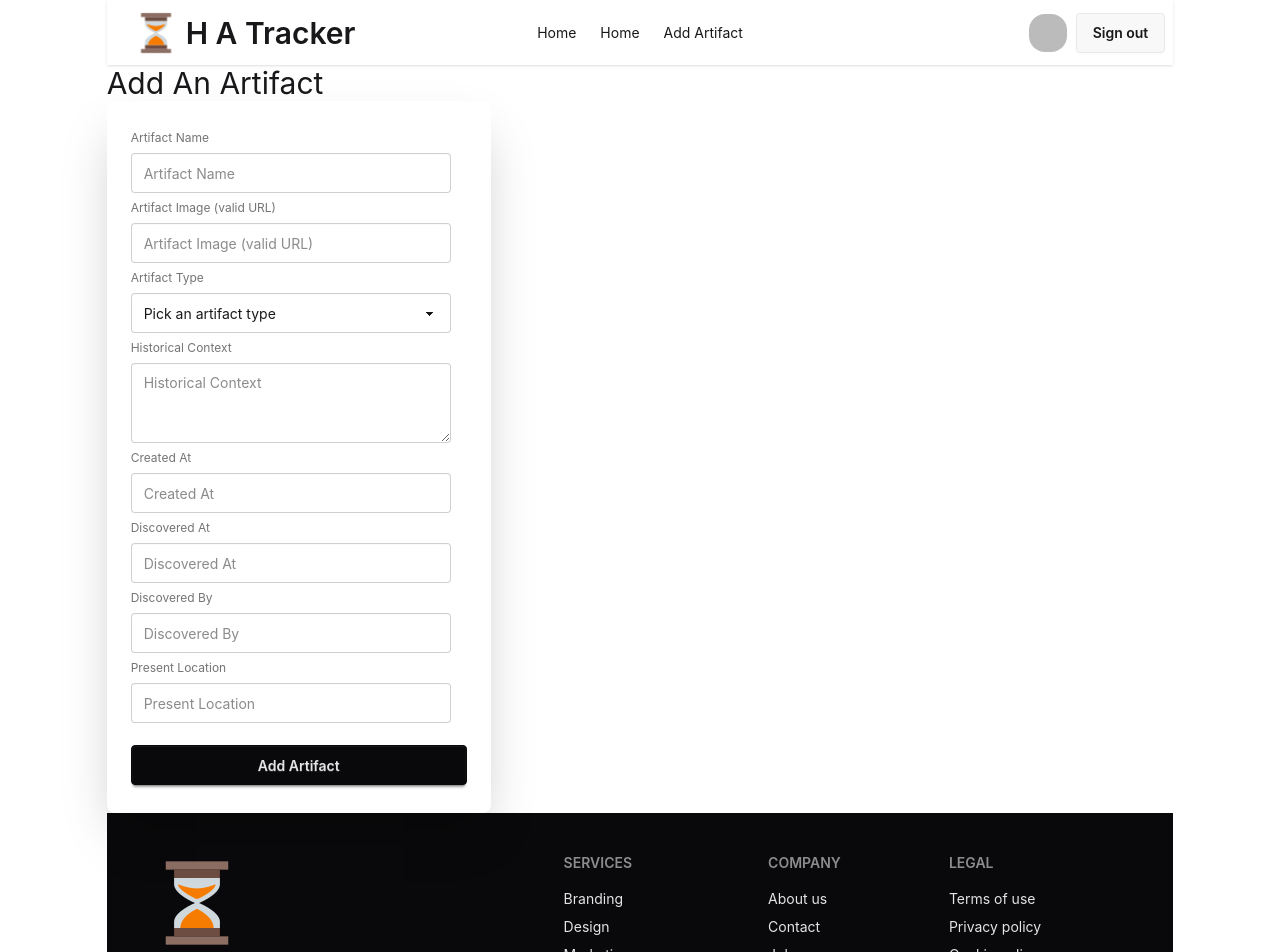
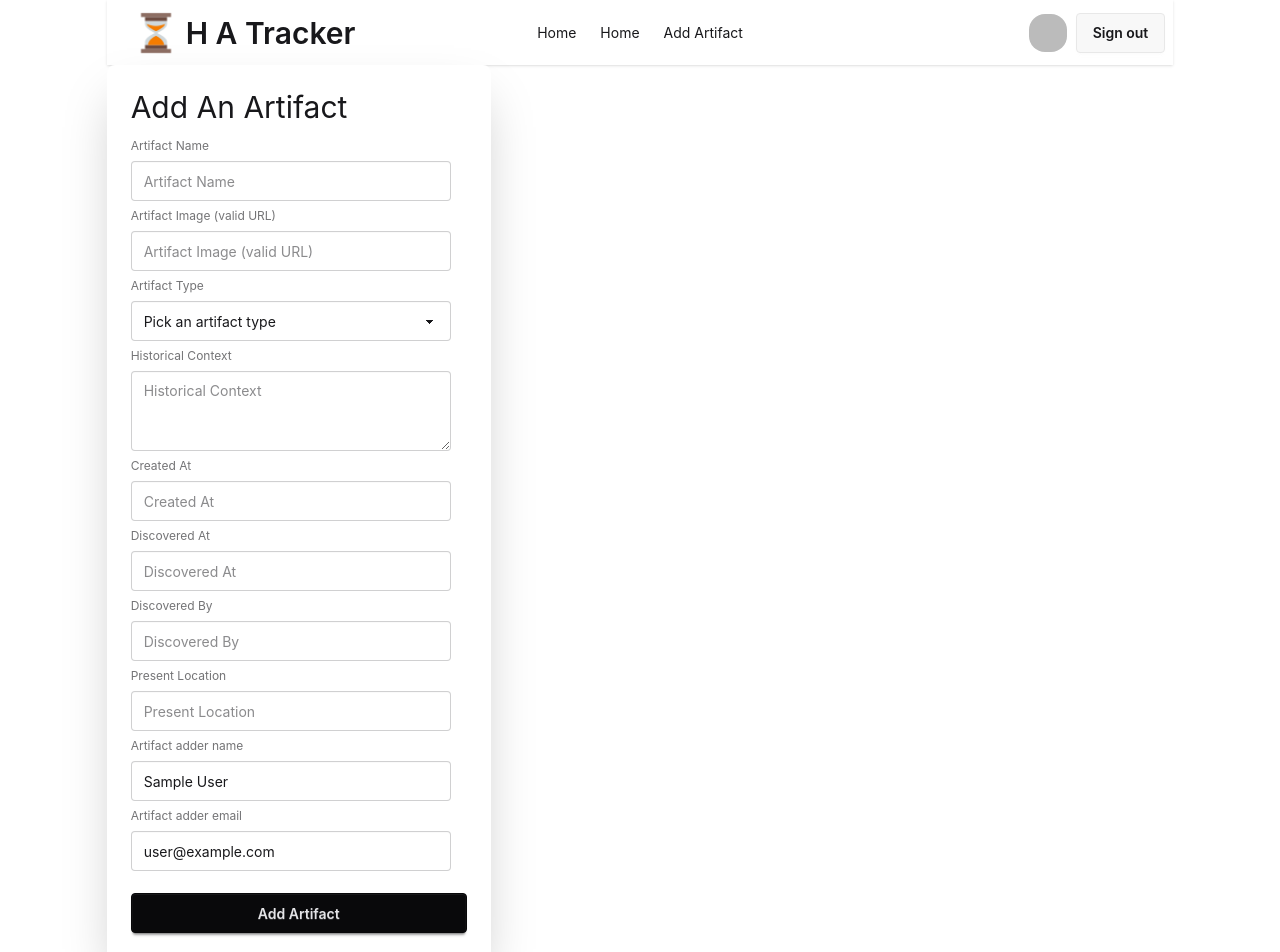
Before and after one commit to DevelopWebAdnan/historical-artifacts-tracker-client, a React (Vite) app: page /addArtifact in a window 1280 px wide. Shown: the top 952 px of the page. Built offline with nearby package versions, Linux system fonts and the light colour scheme; no server answers; sample sign-in values are in the browser's storage.

Commit message:
Upon successful submission, the data in the AddArtifact page is stored in the database; also a notification of a sweetalert is displayed.

```diff
--- a/package.json
+++ b/package.json
@@ -18,6 +18,7 @@
     "react-dom": "^19.2.6",
     "react-router-dom": "^7.15.1",
     "sort-by": "^1.2.0",
+    "sweetalert2": "^11.26.25",
     "tailwindcss": "^4.3.0"
   },
   "devDependencies": {
--- a/src/pages/AddArtifacts/AddArtifacts.jsx
+++ b/src/pages/AddArtifacts/AddArtifacts.jsx
@@ -1,22 +1,55 @@
+import { useContext } from "react";
+import AuthContext from "../../context/AuthContext/AuthContext";
+import Swal from "sweetalert2";
 
 
 const AddArtifacts = () => {
+
+    const { user } = useContext(AuthContext);
+
+    const handleAddArtifact = e => {
+        e.preventDefault();
+        const formData = new FormData(e.target);
+        // console.log(formData.entries());
+        const newArtifact = Object.fromEntries(formData.entries());
+        console.log(newArtifact);
+
+        fetch('http://localhost:5000/historicalArtifacts', {
+            method: 'POST',
+            headers: {
+                'content-type': 'application/json'
+            },
+            body: JSON.stringify(newArtifact)
+        })
+            .then(res => res.json())
+            .then(data => {
+                if (data.insertedId) {
+                    Swal.fire({
+                        position: "top-end",
+                        icon: "success",
+                        title: "Artifact has been added",
+                        showConfirmButton: false,
+                        timer: 1500
+                    });
+                }
+            })
+    }
     return (
         <div>
-            <h2 className="text-3xl">Add An Artifact</h2>
             <div className="card bg-base-100 w-full max-w-sm shrink-0 shadow-2xl">
                 <div className="card-body">
-                    <form>
+                    <h2 className="text-3xl">Add An Artifact</h2>
+                    <form onSubmit={handleAddArtifact}>
                         <fieldset className="fieldset">
                             {/* Artifact Name */}
                             <label className="label">Artifact Name</label>
-                            <input type="text" name="name" className="input" placeholder="Artifact Name" />
+                            <input type="text" name="artifact_name" className="input" placeholder="Artifact Name" required />
                             {/* Artifact Image */}
                             <label className="label">Artifact Image (valid URL)</label>
-                            <input type="url" name="image" className="input" placeholder="Artifact Image (valid URL)" />
+                            <input type="url" name="artifact_image" className="input" placeholder="Artifact Image (valid URL)" required />
                             {/* Artifact Type */}
                             <label className="label">Artifact Type</label>
-                            <select defaultValue="Pick an artifact type" className="select">
+                            <select defaultValue="Pick an artifact type" name="artifact_type" className="select" required>
                                 <option disabled={true}>Pick an artifact type</option>
                                 <option>Tools</option>
                                 <option>Weapons</option>
@@ -25,19 +58,26 @@ const AddArtifacts = () => {
                             </select>
                             {/* Historical Context */}
                             <label className="label">Historical Context</label>
-                            <textarea className="textarea" placeholder="Historical Context"></textarea>
+                            <textarea name="historical_context" className="textarea" placeholder="Historical Context" required></textarea>
                             {/* Created At */}
                             <label className="label">Created At</label>
-                            <input type="text" name="createdAt" className="input" placeholder="Created At" />
+                            <input type="text" name="created_at" className="input" placeholder="Created At" required />
                             {/* Discovered At */}
                             <label className="label">Discovered At</label>
-                            <input type="text" name="discoveredAt" className="input" placeholder="Discovered At" />
+                            <input type="text" name="discovered_at" className="input" placeholder="Discovered At" required />
                             {/* Discovered By */}
                             <label className="label">Discovered By</label>
-                            <input type="text" name="discoveredBy" className="input" placeholder="Discovered By" />
+                            <input type="text" name="discovered_by" className="input" placeholder="Discovered By" required />
                             {/* Present Location */}
                             <label className="label">Present Location</label>
-                            <input type="text" name="location" className="input" placeholder="Present Location" />
+                            <input type="text" name="present_location" className="input" placeholder="Present Location" required />
+                            {/* Artifact adder name */}
+                            <label className="label">Artifact adder name</label>
+                            <input type="text" defaultValue={user?.displayName} name="adder_name" className="input" placeholder="Artifact adder name" required />
+
+                            {/* Artifact adder email */}
+                            <label className="label">Artifact adder email</label>
+                            <input type="email" defaultValue={user?.email} name="adder_email" className="input" placeholder="Artifact adder email" required />
 
                             {/* Submit button */}
                             <button className="btn btn-neutral mt-4">Add Artifact</button>
```
Also changed, not shown: 1 other file (tests, documents, lock files or other folders).
